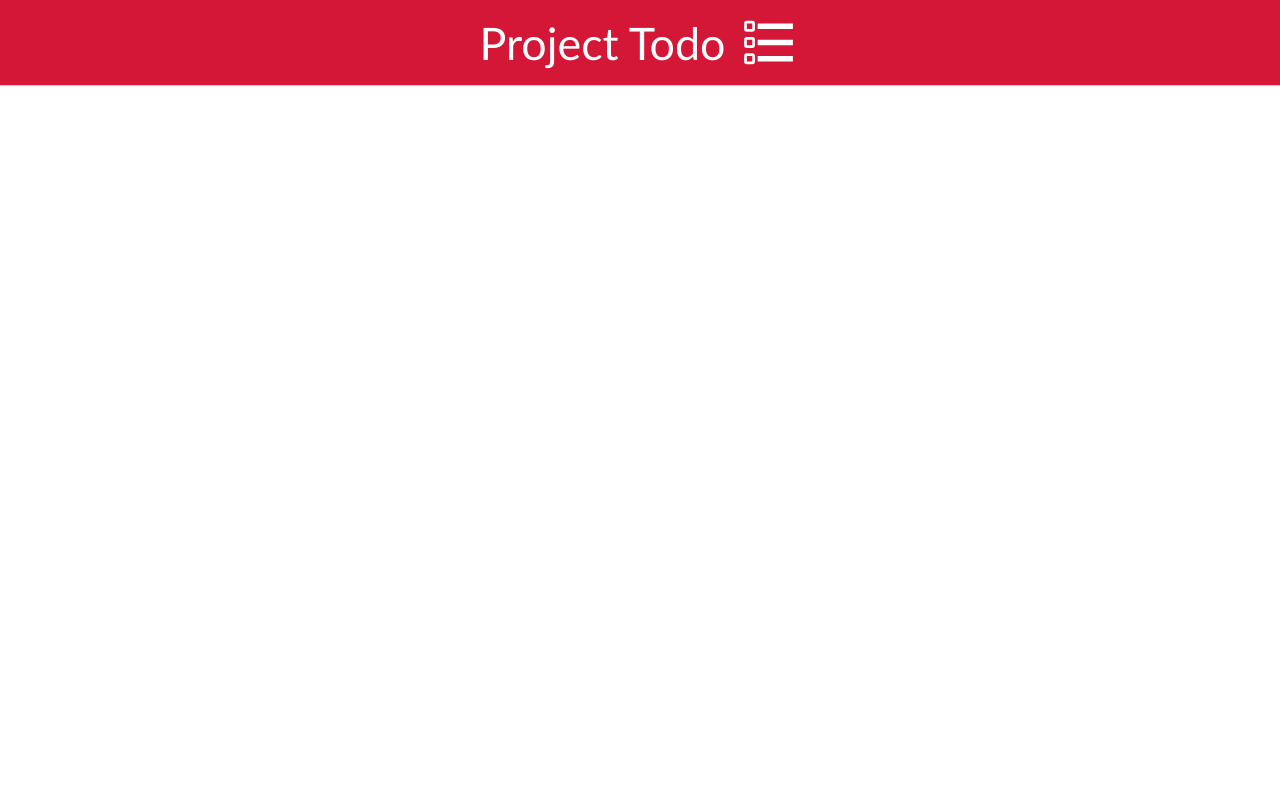
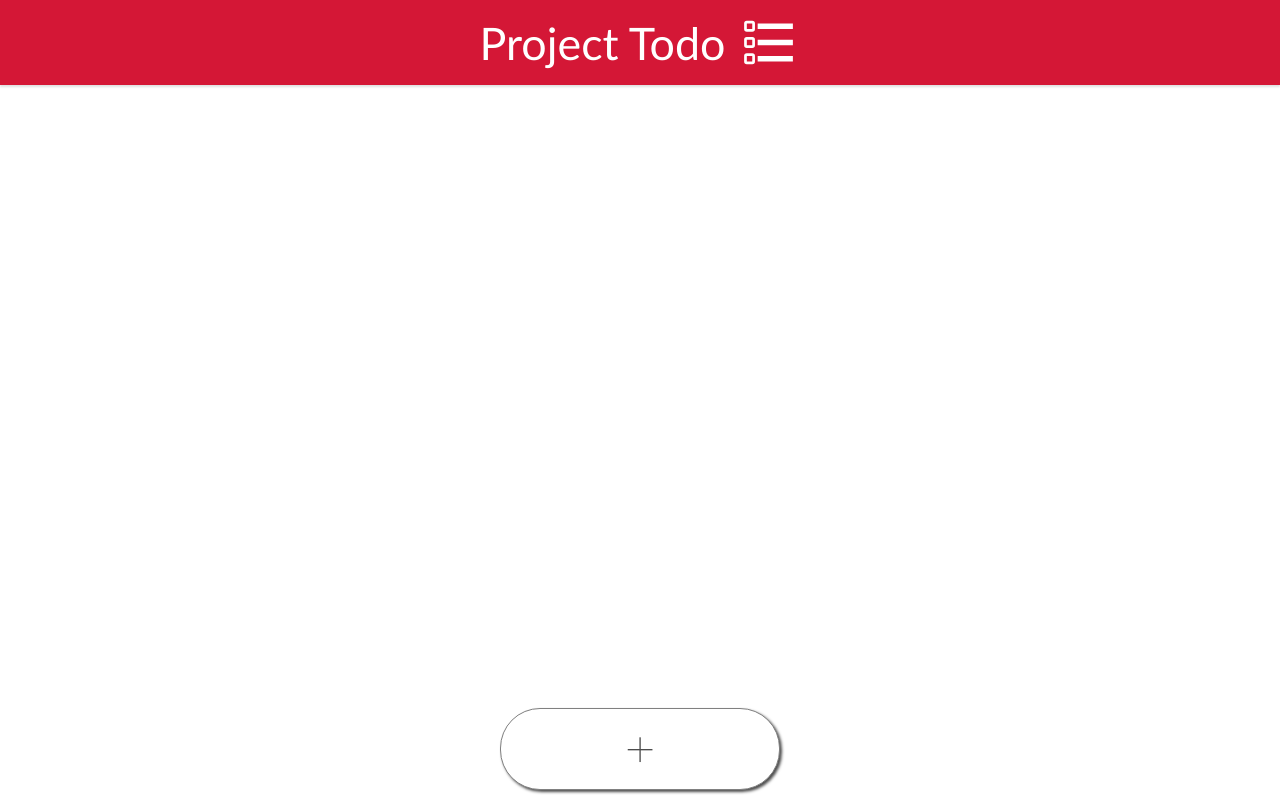
Before and after one commit to RichardGabelman/todo-list, a website built with webpack: page src/index.html in a window 1280 px wide. Built offline with nearby package versions, Linux system fonts and the light colour scheme.

Commit message:
Add newProject button styling

```diff
--- a/src/index.html
+++ b/src/index.html
@@ -13,7 +13,18 @@
     </div>
     <svg xmlns="http://www.w3.org/2000/svg" viewBox="0 0 24 24">
       <title>format-list-checkbox</title>
-      <path d="M21,19V17H8V19H21M21,13V11H8V13H21M8,7H21V5H8V7M4,5V7H6V5H4M3,5A1,1 0 0,1 4,4H6A1,1 0 0,1 7,5V7A1,1 0 0,1 6,8H4A1,1 0 0,1 3,7V5M4,11V13H6V11H4M3,11A1,1 0 0,1 4,10H6A1,1 0 0,1 7,11V13A1,1 0 0,1 6,14H4A1,1 0 0,1 3,13V11M4,17V19H6V17H4M3,17A1,1 0 0,1 4,16H6A1,1 0 0,1 7,17V19A1,1 0 0,1 6,20H4A1,1 0 0,1 3,19V17Z" /></svg>
+      <path d="M21,19V17H8V19H21M21,13V11H8V13H21M8,7H21V5H8V7M4,5V7H6V5H4M3,5A1,1 0 0,1 4,4H6A1,1 0 0,1 7,5V7A1,1 0 0,1 6,8H4A1,1 0 0,1 3,7V5M4,11V13H6V11H4M3,11A1,1 0 0,1 4,10H6A1,1 0 0,1 7,11V13A1,1 0 0,1 6,14H4A1,1 0 0,1 3,13V11M4,17V19H6V17H4M3,17A1,1 0 0,1 4,16H6A1,1 0 0,1 7,17V19A1,1 0 0,1 6,20H4A1,1 0 0,1 3,19V17Z" />
+    </svg>
   </header>
+  <div class="content">
+    <div class="projectView">
+      <div class="projects"></div>
+      <div class="controls">
+        <button id="addProject">
+          <div>+</div>
+        </button>
+      </div>
+    </div>
+  </div>
 </body>
 </html>
--- a/src/style.css
+++ b/src/style.css
@@ -20,7 +20,7 @@ header {
   gap: 10px;
   font-size: 1.4rem;
   background-color: var(--primary-color);
-  box-shadow: 0px 1px 1px rgba(30, 30, 30, 0.2);
+  box-shadow: 0px 2px 2px rgba(50, 50, 50, 0.15);
 }
 
 header h1 {
@@ -40,3 +40,47 @@ header svg {
   width: 65px;
   fill: white;
 }
+
+.content {
+  display: flex;
+  flex-direction: column;
+  width: 100%;
+  flex-grow: 1;
+}
+
+.projectView {
+  width: 100%;
+  height: 100%;
+  display: grid;
+  grid-template-rows: 6fr 1fr;
+}
+
+.projects {
+  display: flex;
+}
+
+.controls {
+  display: flex;
+  justify-content: center;
+  align-items: center;
+}
+
+#addProject {
+  height: max-content;
+  border: 1px solid gray;
+  border-radius: 40px;
+  font-family: Inter, Roboto, 'Helvetica Neue', 'Arial Nova', 'Nimbus Sans', Arial, sans-serif;
+  font-weight: 100;
+  background-color: white;
+  color: rgba(0, 0, 0, 0.7);
+  cursor: pointer;
+  font-size: 60px;
+  padding: 0px 120px;
+  padding-bottom: 8px;
+  box-shadow: 2px 2px 3px;
+  text-align: center;
+}
+
+#addProject:hover {
+  background-color: lightgray;
+}
```
